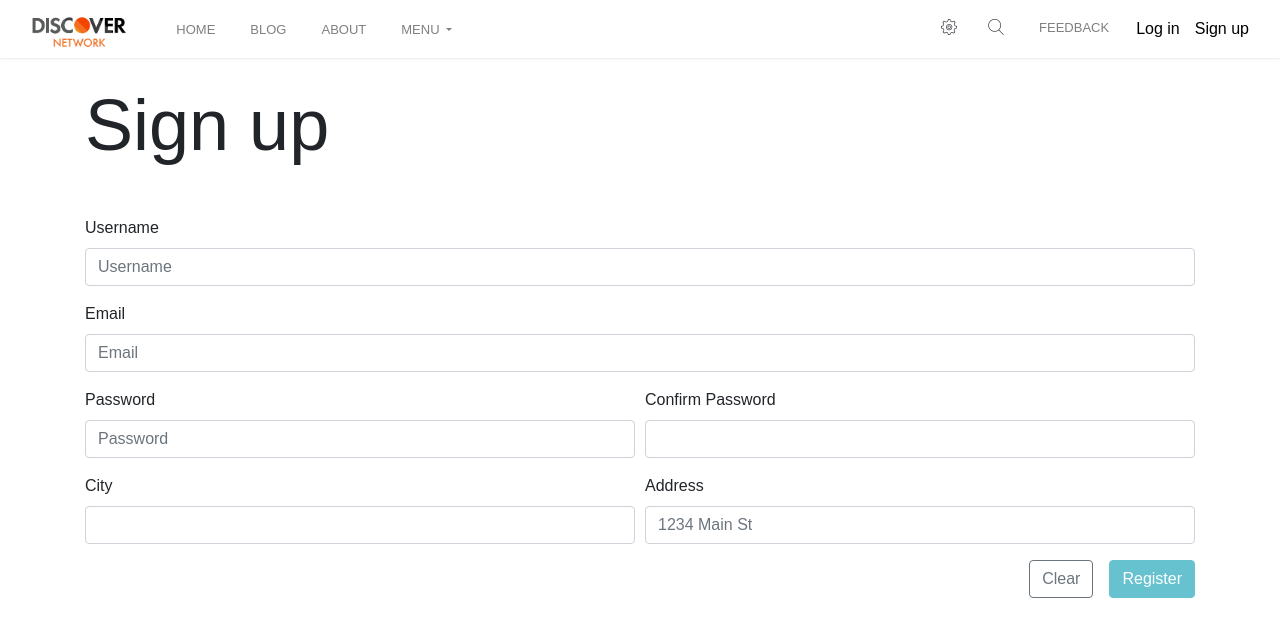
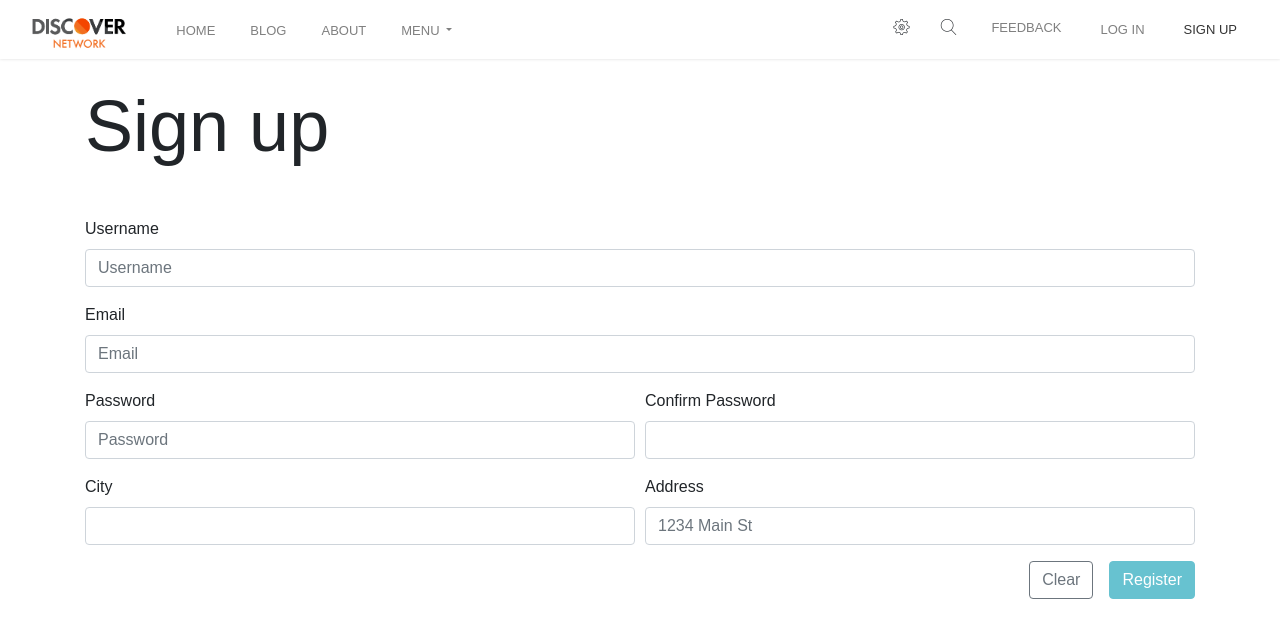
Before and after one commit to pashok-pushOK/MEAN-stack-application, an Angular app in the folder client/: page /register in a window 1280 px wide. Shown: the top 638 px of the page. Built offline with nearby package versions, Linux system fonts and the light colour scheme; a web font is replaced by a local one.

Commit message:
register component finish

```diff
--- a/client/src/app/components/navbar/navbar.component.scss
+++ b/client/src/app/components/navbar/navbar.component.scss
@@ -34,12 +34,17 @@
         &.item-standard {
             cursor: pointer;
 
-            & button {
+            & button,
+            & a {
                 font-weight: 500;
                 text-transform: uppercase;
                 font-size: 13px;
                 padding: 7px 12px;
                 color: rgba(0, 0, 0, 0.5);
+
+                &.active {
+                    color: rgba(0, 0, 0, 0.8);
+                }
             }
 
             & i {
--- a/client/src/app/components/register/register.component.html
+++ b/client/src/app/components/register/register.component.html
@@ -6,7 +6,7 @@
                 <label>Username</label>
                 <input type="text" class="form-control" name="userName" placeholder="Username"
                        formControlName="userName" minlength="3" maxlength="20" autocomplete="off"
-                       (blur)="checkUsername()"/>
+                       (keyup)="checkUsername()"/>
                 <div class="alert alert-dismissible fade show"
                      *ngIf="(!!form.controls.userName.errors && form.controls.userName.dirty) || userNameMessage"
                      [ngClass]="{'alert-danger': form.controls.userName.errors || (userNameStatus == false), 'alert-success': userNameStatus}"
@@ -27,7 +27,7 @@
         <div class="form-group">
             <label>Email</label>
             <input type="email" class="form-control" name="userEmail" placeholder="Email"
-                   formControlName="userEmail" autocomplete="off" minlength="5" maxlength="30" (blur)="checkEmail()"
+                   formControlName="userEmail" autocomplete="off" minlength="5" maxlength="30" (keyup)="checkEmail()"
             >
             <div class="alert alert-dismissible fade show"
                  *ngIf="(form.controls.userEmail.errors && form.controls.userEmail.dirty) || emailMessage"
--- a/client/src/app/components/register/register.component.ts
+++ b/client/src/app/components/register/register.component.ts
@@ -1,6 +1,7 @@
 import {Component, OnInit} from '@angular/core';
 import {FormBuilder, FormControl, FormGroup, Validators} from '@angular/forms';
 import {AuthService} from "../../service/auth.service";
+import {Router} from "@angular/router";
 
 @Component({
     selector: 'app-register',
@@ -111,7 +112,7 @@ export class RegisterComponent implements OnInit {
             .subscribe(res => {
                 if (res.success) {
                     this.form.reset();
-
+                    this.router.navigate(['/login']);
                 }
             });
     }
@@ -134,7 +135,8 @@ export class RegisterComponent implements OnInit {
 
     constructor(
         private formBuilder: FormBuilder,
-        private authService: AuthService
+        private authService: AuthService,
+        private router: Router
     ) {
     }
 
```
